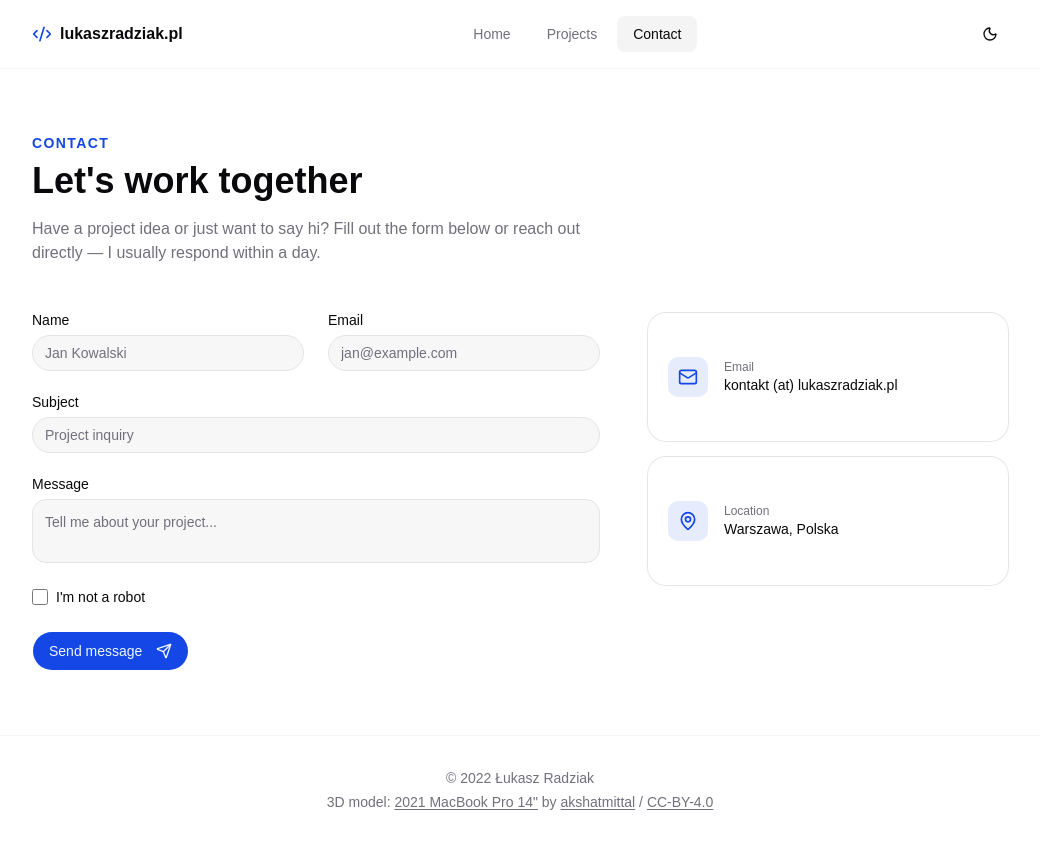
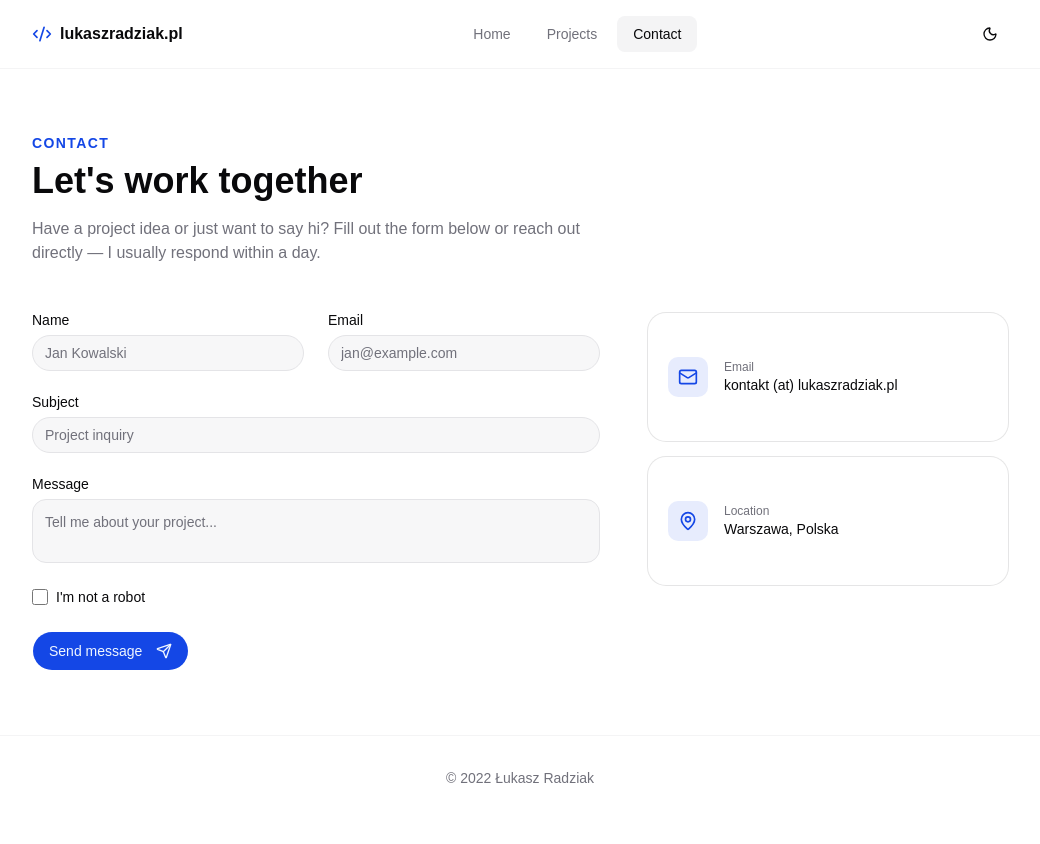
Before and after one commit to lukaszradziak/lukaszradziak.pl, a React (Vite) app: page /contact in a window 1280 px wide. Shown: the whole page, without its empty margins (120-1160 px from the left). After the commit the page ends 820 px from the top, so only its background shows below. Built offline with nearby package versions, Linux system fonts and the light colour scheme.

Commit message:
Update Footer: conditionally render 3D model credit link based on pathname

```diff
--- a/src/App.tsx
+++ b/src/App.tsx
@@ -85,6 +85,7 @@
   const [dark, setDark] = useState(() =>
     window.matchMedia('(prefers-color-scheme: dark)').matches
   )
+  const { pathname } = useLocation()
 
   useEffect(() => {
     document.documentElement.classList.toggle('dark', dark)
@@ -100,7 +101,7 @@
       </Routes>
       <footer className="border-t border-border/40 py-8 text-center text-sm text-muted-foreground space-y-1">
         <p>© {new Date().getFullYear()} Łukasz Radziak</p>
-        <p>
+        {pathname === '/' && <p className="text-xs text-gray-400">
           3D model:{' '}
           <a
             href="https://sketchfab.com/3d-models/2021-macbook-pro-14-m1-pro-m1-max-f6b0b940fb6a4286b18a674ef32af2d3"
@@ -128,7 +129,7 @@
           >
             CC-BY-4.0
           </a>
-        </p>
+        </p>}
       </footer>
     </div>
   )
```
